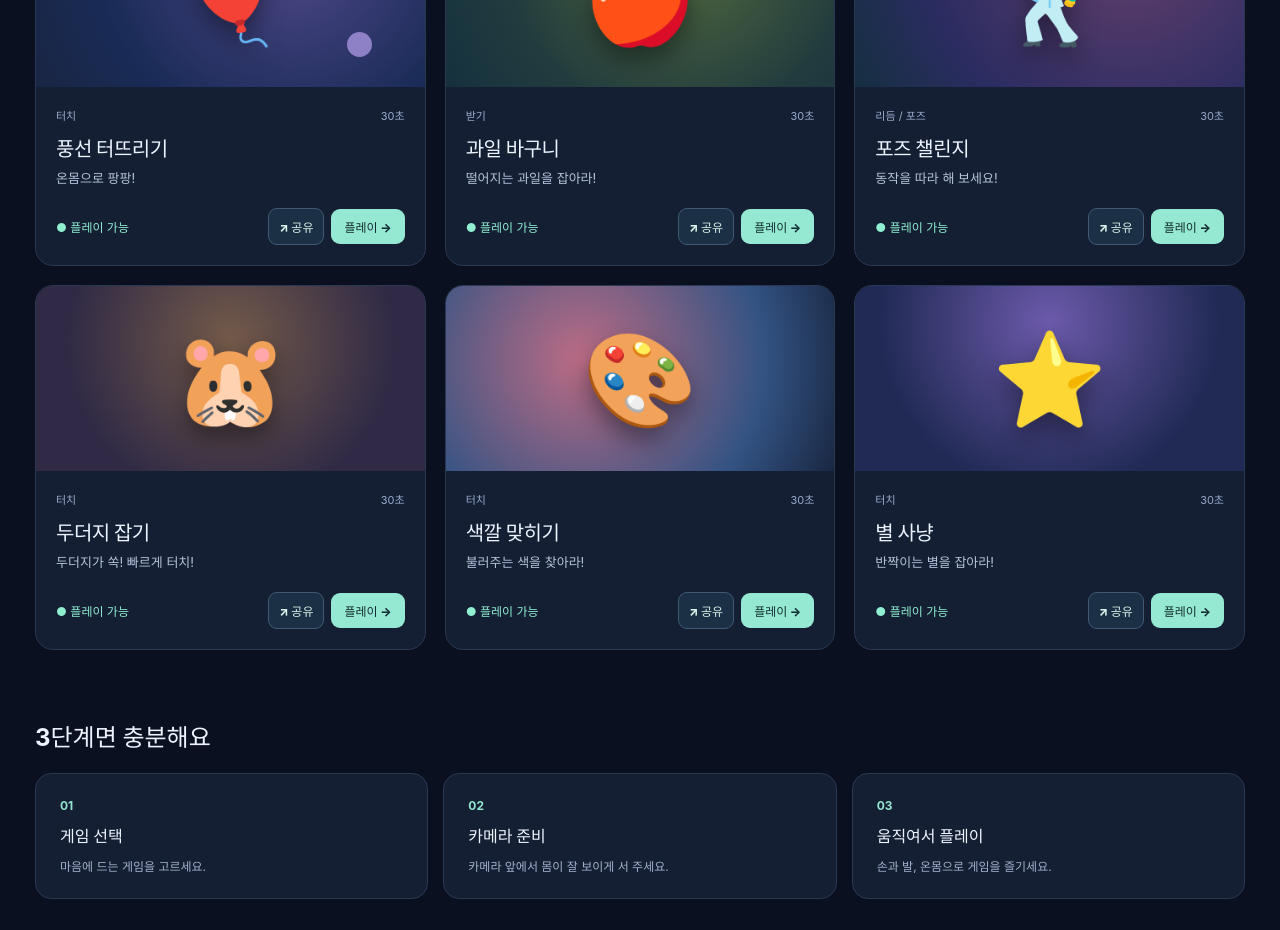
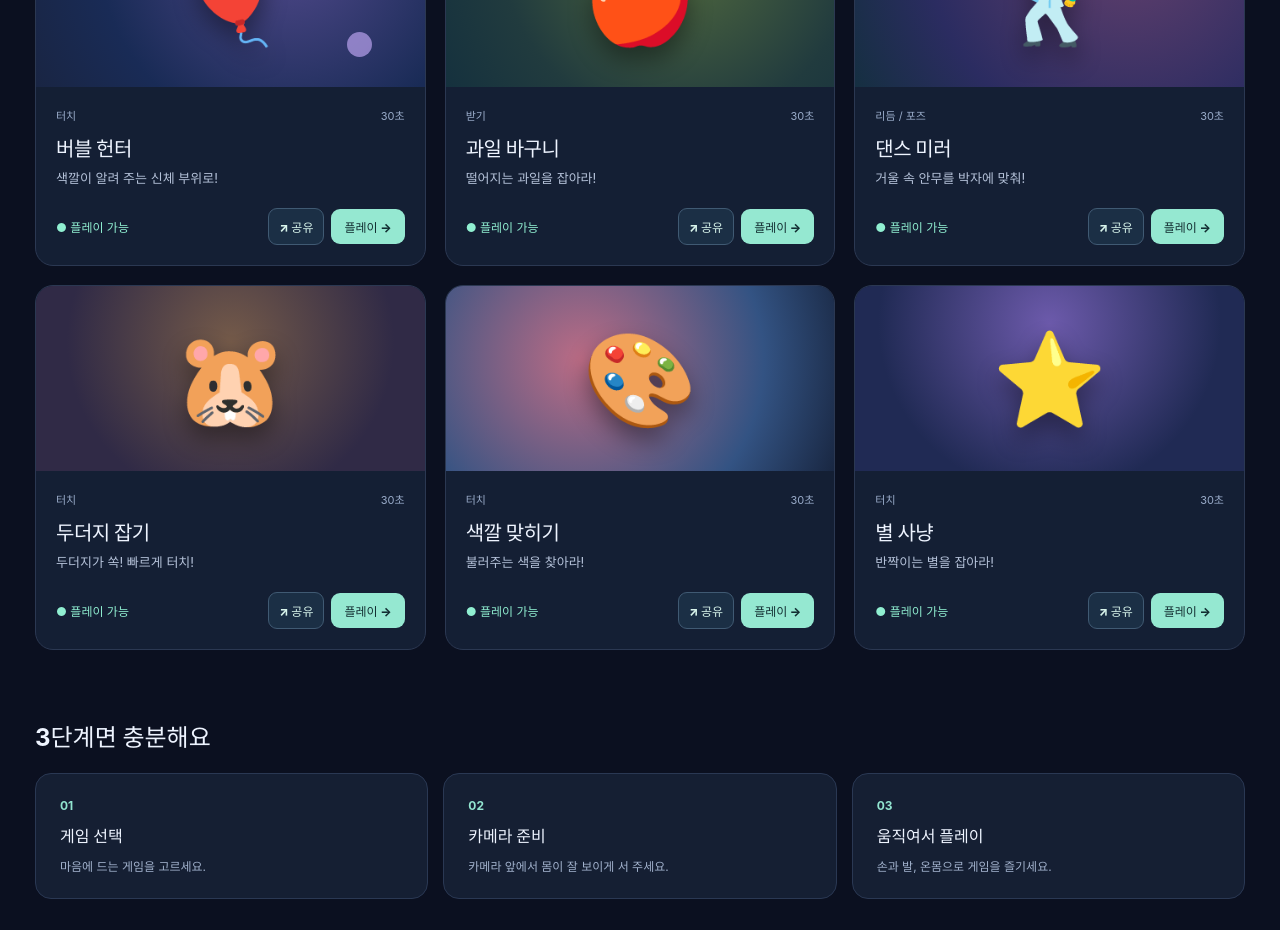
Before and after one commit to White-Fantail/sticktouch, a React (Vite) app: page / in a window 1280 px wide. Shown: the part 780-1710 px from the top of the page. Built offline with nearby package versions, Linux system fonts and the light colour scheme.

Commit message:
feat: restore original names and full-body game descriptions

```diff
--- a/src/games/registry.ts
+++ b/src/games/registry.ts
@@ -17,16 +17,16 @@ export interface GameDefinition {
   feedback: {musicTheme: MusicTheme; scoreProfile?:GameFeelProfile};
 }
 export const GAMES: readonly GameDefinition[] = [
-  {id:"balloon-pop", title:"풍선 터뜨리기", tagline:"온몸으로 팡팡!",
-   description:"화면에 나타나는 풍선을 손·발·머리로 터뜨려 점수를 획득하세요.",
+  {id:"balloon-pop", title:"버블 헌터", tagline:"색깔이 알려 주는 신체 부위로!",
+   description:"색상 규칙에 맞춰 손·발·머리로 버블을 터뜨리세요. 잘못된 부위로 터치하면 점수가 나지 않아요.",
    category:"touch", status:"available", duration:"30초", bodyParts:"손 · 발 · 머리",
    artwork:"balloons", emoji:"🎈", feedback:{musicTheme:"pop"}},
   {id:"fruit-catch", title:"과일 바구니", tagline:"떨어지는 과일을 잡아라!",
    description:"하단 카메라에 비친 손으로 바구니를 움직여 과일을 받고, 폭탄은 피하세요.",
    category:"catch", status:"available", duration:"30초", bodyParts:"양손",
    artwork:"fruit", emoji:"🍎", feedback:{musicTheme:"fruit"}},
-  {id:"pose-challenge", title:"포즈 챌린지", tagline:"동작을 따라 해 보세요!",
-   description:"다섯 가지 목표 자세를 따라 하고 0.85초 유지해 콤보를 이어 가세요.",
+  {id:"pose-challenge", title:"댄스 미러", tagline:"거울 속 안무를 박자에 맞춰!",
+   description:"연속으로 바뀌는 춤 동작을 거울처럼 따라 해 보세요. 박자마다 자세를 완성하면 콤보가 올라갑니다.",
    category:"pose", status:"available", duration:"30초", bodyParts:"온몸",
    artwork:"pose", emoji:"🕺", feedback:{musicTheme:"rhythm"}},
   {id:"mole-whack",title:"두더지 잡기",tagline:"두더지가 쏙! 빠르게 터치!",
@@ -41,29 +41,29 @@ export const GAMES: readonly GameDefinition[] = [
    description:"이리저리 움직이는 별을 손으로 잡아 콤보를 이어가세요.",
    category:"touch",status:"available",duration:"30초",bodyParts:"양손",
    artwork:"star",emoji:"⭐",feedback:{musicTheme:"fruit"}},
-  {id:"meteor-dodge",title:"운석 피하기",tagline:"조심! 양쪽에서 운석이!",
-   description:"좌우로 날아오는 운석을 손으로 피하면 득점합니다.",
-   category:"dodge",status:"available",duration:"30초",bodyParts:"양손",
+  {id:"meteor-dodge",title:"운석 소나기",tagline:"피하고 두 손으로 부숴라!",
+   description:"쏟아지는 운석을 피하거나 손으로 부수세요. 커다란 운석은 두 손을 함께 사용해야 합니다.",
+   category:"dodge",status:"available",duration:"30초",bodyParts:"손 · 머리 · 발",
    artwork:"meteor",emoji:"☄️",feedback:{musicTheme:"pop"}},
-  {id:"freeze-dance",title:"얼음땡",tagline:"움직여! 그리고 멈춰!",
-   description:"초록 불일 때 손을 움직이고 빨간 불에서는 멈추는 반응 게임입니다.",
-   category:"move",status:"available",duration:"30초",bodyParts:"양손",
+  {id:"freeze-dance",title:"프리즈 비트",tagline:"음악이 멈추면 얼음!",
+   description:"음악의 박자에 맞춰 온몸으로 춤추다가 STOP 박자에는 몸 전체를 멈추세요.",
+   category:"move",status:"available",duration:"30초",bodyParts:"온몸",
    artwork:"freeze",emoji:"🧊",feedback:{musicTheme:"rhythm"}},
-  {id:"rhythm-pads",title:"리듬 패드",tagline:"딱 맞는 순간에 터치!",
-   description:"4개 레인으로 떨어지는 노트를 박자에 맞춰 손으로 터치하세요. PERFECT 타이밍을 노려보세요.",
-   category:"pose",status:"available",duration:"30초",bodyParts:"양손",
+  {id:"rhythm-pads",title:"바디 비트",tagline:"양손과 양발로 리듬을!",
+   description:"손·발 네 부위에 각각 떨어지는 리듬 노트를 맞춰보세요. 손만 사용해서는 완주할 수 없어요.",
+   category:"pose",status:"available",duration:"30초",bodyParts:"양손 · 양발",
    artwork:"color",emoji:"🥁",feedback:{musicTheme:"rhythm"}},
-  {id:"shield-guard",title:"에너지 실드",tagline:"중앙 코어를 보호해요!",
-   description:"사방에서 코어로 날아오는 에너지 구슬을 양손으로 막아 콤보를 이어가세요.",
-   category:"dodge",status:"available",duration:"30초",bodyParts:"양손",
+  {id:"shield-guard",title:"매직 실드",tagline:"팔을 돌려 공격을 반사!",
+   description:"공격 방향에 직각으로 팔을 들어 실드를 만들고 에너지 탄환을 반사하세요.",
+   category:"dodge",status:"available",duration:"30초",bodyParts:"양팔",
    artwork:"meteor",emoji:"🛡️",feedback:{musicTheme:"pop"}},
-  {id:"memory-sequence",title:"기억력 패턴",tagline:"순서를 보고 기억하세요!",
-   description:"깜빡이는 4가지 색상의 순서를 기억한 뒤 손바닥으로 차례차례 눌러보세요.",
-   category:"touch",status:"available",duration:"30초",bodyParts:"양손",
+  {id:"memory-sequence",title:"몸으로 암호 풀기",tagline:"자세 순서를 기억하고 따라!",
+   description:"화면에 차례로 나타나는 전신 자세를 외운 다음 같은 순서로 직접 재현하세요.",
+   category:"touch",status:"available",duration:"30초",bodyParts:"온몸",
    artwork:"color",emoji:"🧠",feedback:{musicTheme:"rhythm"}},
-  {id:"laser-lane",title:"레이저 통로",tagline:"안전한 틈으로 피하세요!",
-   description:"예고된 레이저의 안전 통로에 손을 옮겨 충돌 없이 통과하면 득점해요.",
-   category:"dodge",status:"available",duration:"30초",bodyParts:"양손",
+  {id:"laser-lane",title:"레이저 탈출",tagline:"숙이고 기울여 레이저를 통과!",
+   description:"전신을 숙이거나 좌우로 기울여 레이저를 피하세요. 손만 안전해도 몸이 닿으면 실패합니다.",
+   category:"dodge",status:"available",duration:"30초",bodyParts:"온몸",
    artwork:"meteor",emoji:"⚡",feedback:{musicTheme:"pop"}},
   {id:"parcel-sort",title:"택배 분류",tagline:"잡아서 같은 색 상자로!",
    description:"손으로 택배를 집어 같은 색 배송함까지 움직여 놓으세요.",
@@ -81,9 +81,9 @@ export const GAMES: readonly GameDefinition[] = [
    description:"두 목표가 움직이는 궤적을 보고, 양손을 함께 맞춰 정확한 타이밍에 유지해요.",
    category:"pose",status:"available",duration:"30초",bodyParts:"양손",
    artwork:"pose",emoji:"🪞",feedback:{musicTheme:"rhythm"}},
-  {id:"constellation-trace",title:"별자리 그리기",tagline:"우주에 별자리를 연결해요!",
-   description:"한 손으로 번호가 있는 다섯 별을 순서대로 이어 아름다운 별자리를 완성하세요.",
-   category:"move",status:"available",duration:"30초",bodyParts:"한 손",
+  {id:"constellation-trace",title:"별자리 제작자",tagline:"온몸으로 우주의 별을 잇자!",
+   description:"별마다 지정된 손·발·머리 부위로 위치를 맞춰 별자리를 완성하세요. 방향도 계속 달라집니다.",
+   category:"move",status:"available",duration:"30초",bodyParts:"손 · 발 · 머리",
    artwork:"star",emoji:"🌌",feedback:{musicTheme:"fruit"}},
   {id:"dual-portals",title:"듀얼 포털",tagline:"두 손으로 차원을 연결하세요!",
    description:"움직이는 두 포털에 양손을 동시에 유지해 에너지 전송을 성공시키세요.",
```
